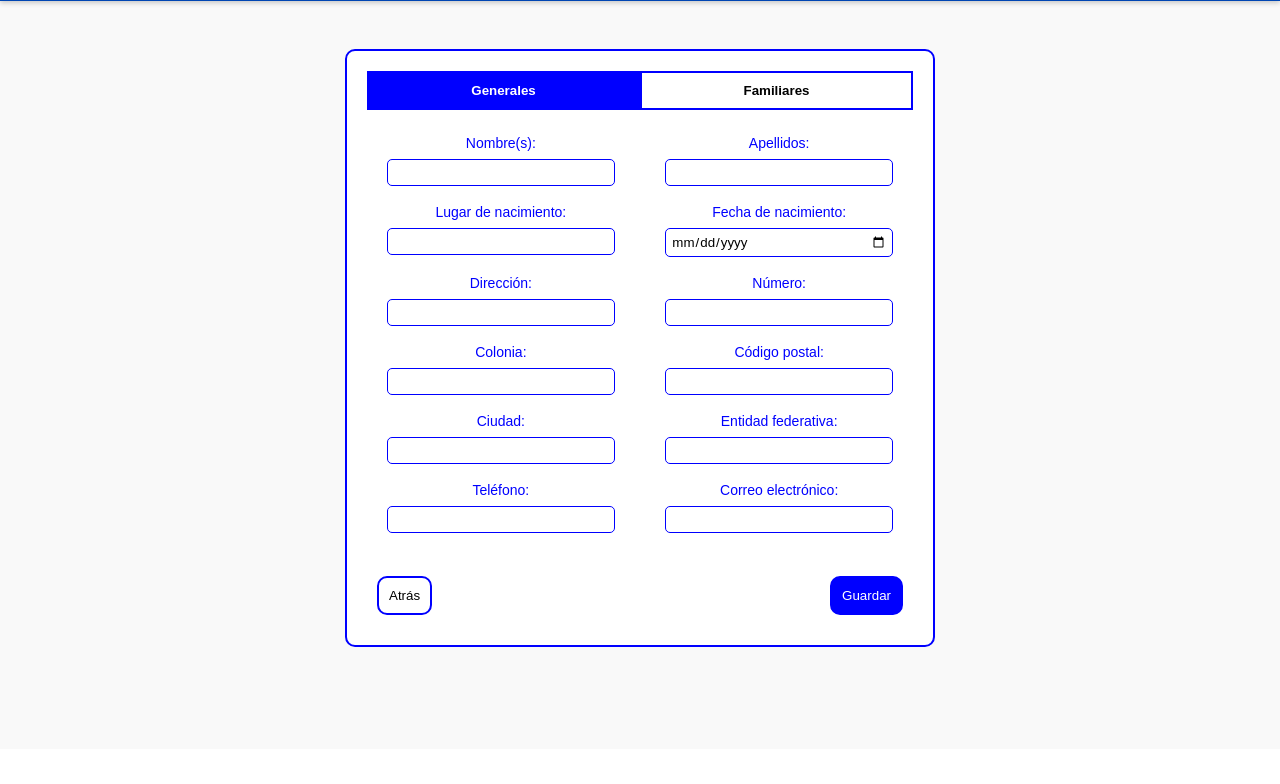
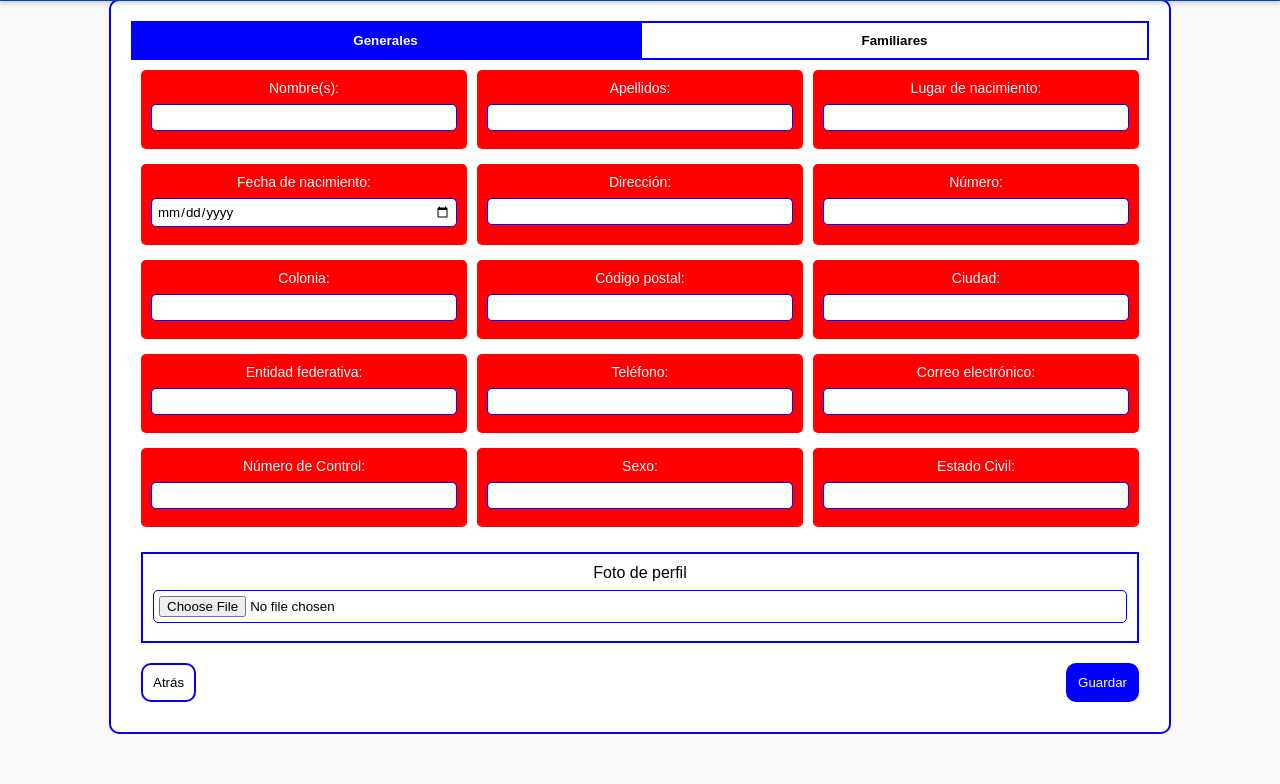
Before and after one commit to DaveCuc/ProyectoInv, a PHP site: page /formularios.html in a window 1280 px wide. Shown: the part 51-835 px from the top of the page. Before the commit the page ends 698 px from the top, so only its background shows below. Run offline with PHP 8.4, Linux system fonts and the light colour scheme.

Commit message:
styless y formularios
Se modifico y se creo el pagina web con formularios y se anexaron nuevos estilos en la hoja de estilos para el formulario

```diff
--- a/formularios.html
+++ b/formularios.html
@@ -52,9 +52,6 @@
             <label>Entidad federativa: <input type="text"></label>
             <label>Teléfono: <input type="tel"></label>
             <label>Correo electrónico: <input type="email"></label>
-        </form>
-
-        <form id="formFamiliares" class="form-section hidden">
             <label>Número de Control: <input type="text"></label>
             <label>Sexo: <input type="text"></label>
             <label>Estado Civil: <input type="text"></label>
@@ -62,6 +59,32 @@
                 <p>Foto de perfil</p>
                 <input type="file">
             </div>
+        </form>
+
+        <form id="formFamiliares" class="form-section hidden">
+
+            <p>Datos del Padre</p>
+            <label>Nombre completo: <input type="text"></label>
+            <label>Edad: <input type="text"></label>
+            <label>Nivel y Grado de escolaridad: <input type="text"></label>
+            <label>Ocupación<input type="text"></label>
+
+            <p>Datos de la Madre</p>
+            <label>Nombre completo: <input type="text"></label>
+            <label>Edad: <input type="text"></label>
+            <label>Nivel y Grado de escolaridad: <input type="text"></label>
+            <label>Ocupación<input type="text"></label>
+
+            <p>Hermanos</p>
+            <label>Num: <input type="int"> </label>
+            <label>Num: <input type="int"> </label>
+            <label>Nombre completo: <input type="text"></label>
+            <label>Edad: <input type="text"></label>
+            <label>Nivel y Grado de escolaridad: <input type="text"></label>
+            <label>Relacion con ellos<input type="text"></label>
+
+
+
         </form>
 
         <div class="buttons">
--- a/styles.css
+++ b/styles.css
@@ -222,11 +222,21 @@ body {
 .form-container {
     background: white;
     padding: 20px;
-    width: 50%;
-    margin: auto;
+    width: 90%; /* Ajusta el ancho al 90% del viewport */
+    max-width: 1200px; /* Limita el ancho máximo */
+    margin: auto; /* Centra el formulario */
     border: 2px solid blue;
     border-radius: 10px;
-    margin-top: 100px;
+    margin-top: 20px;
+}
+
+
+.form-container2 {
+    background-color: blue;
+    padding: 10px;
+    margin: 20px;
+    display: flex;
+    flex-wrap: wrap;
 }
 
 .tabs {
@@ -251,13 +261,17 @@ body {
 .form-section {
     display: flex;
     flex-wrap: wrap;
-    justify-content: space-between;
-    padding: 20px;
+    padding: 10px;
+    gap: 10px;
 }
 
 .form-section label {
-    width: 45%;
-    margin: 5px 0;
+    flex: 1 1 30%;
+    background-color: red;
+    padding: 10px;
+    color: white;
+    border-radius: 5px;
+    text-align: center;
 }
 
 input {
```
Also changed, not shown: pruebas.html (added, +67 -0 lines).
